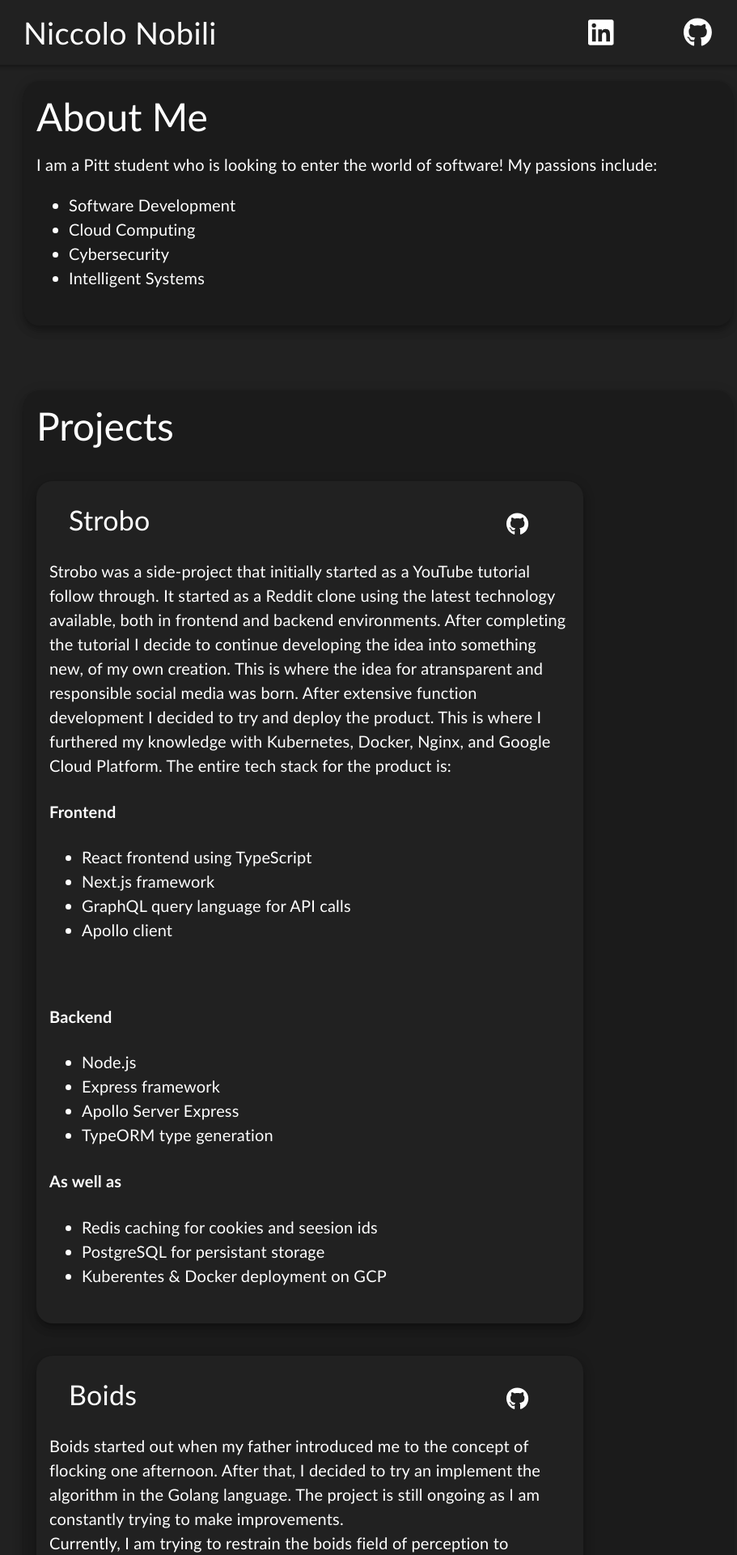
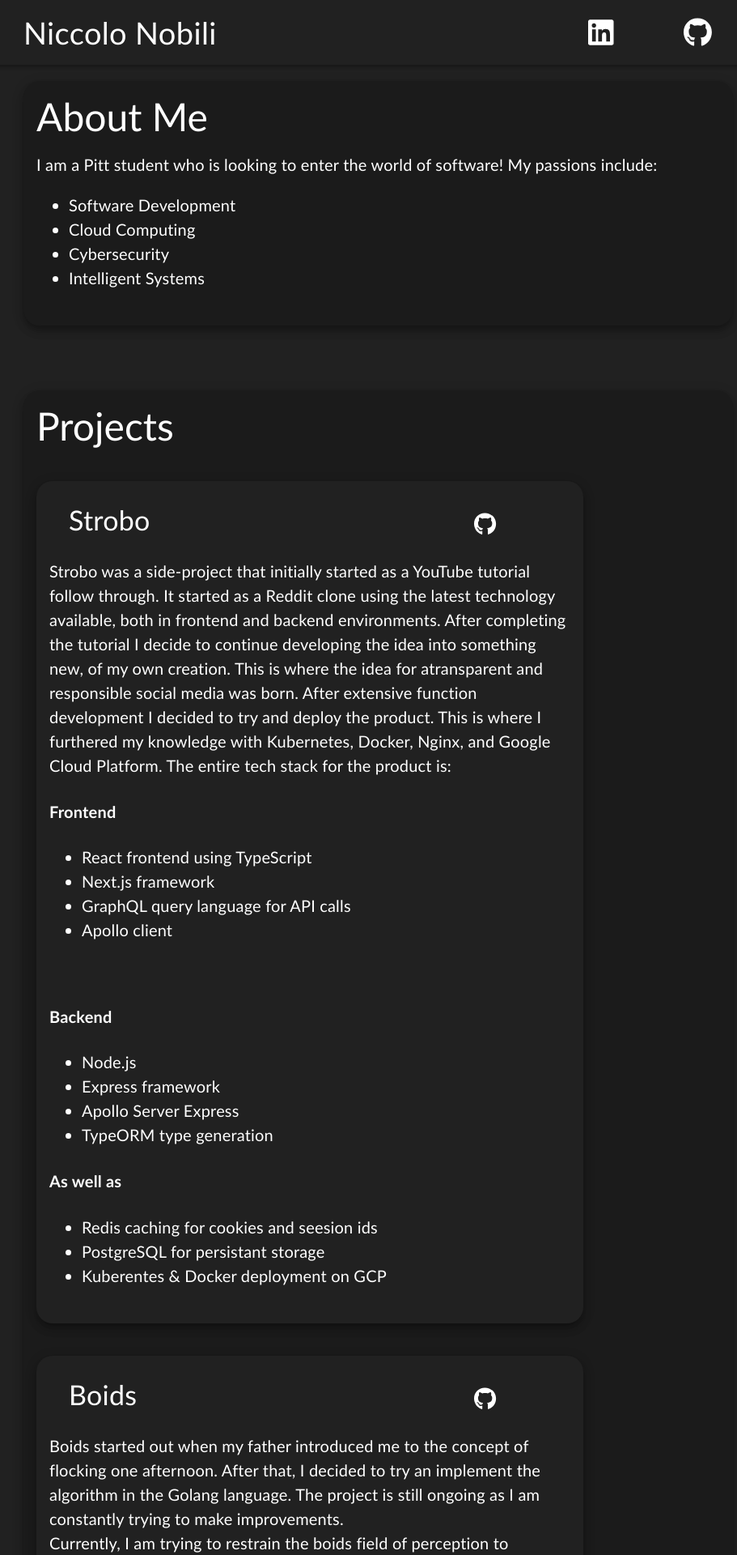
Before and after one commit to strobosco/personal-website, a Next.js app: page / in a window 1280 px wide. Shown: the top 1920 px of the page at 81% size, without its empty margins (155-1066 px from the left). Built offline with nearby package versions, Linux system fonts and the light colour scheme.

Commit message:
Fixed buttons

```diff
--- a/components/Projects.tsx
+++ b/components/Projects.tsx
@@ -46,7 +46,7 @@ const Projects: NextPage = () => {
                   >
                     Strobo
                   </Typography>
-                  <Box sx={{ position: "absolute", right: 0, mr: -5 }}>
+                  <Box sx={{ position: "absolute", right: 0 }}>
                     <IconButton
                       href="https://github.com/strobosco/strobo"
                       target="_blank"
@@ -116,7 +116,7 @@ const Projects: NextPage = () => {
                   <Typography variant="h4" sx={{ fontFamily: "Gill Sans" }}>
                     Boids
                   </Typography>
-                  <Box sx={{ position: "absolute", right: 0, mr: -5 }}>
+                  <Box sx={{ position: "absolute", right: 0 }}>
                     <IconButton
                       href="https://github.com/strobosco/boids"
                       target="_blank"
```
